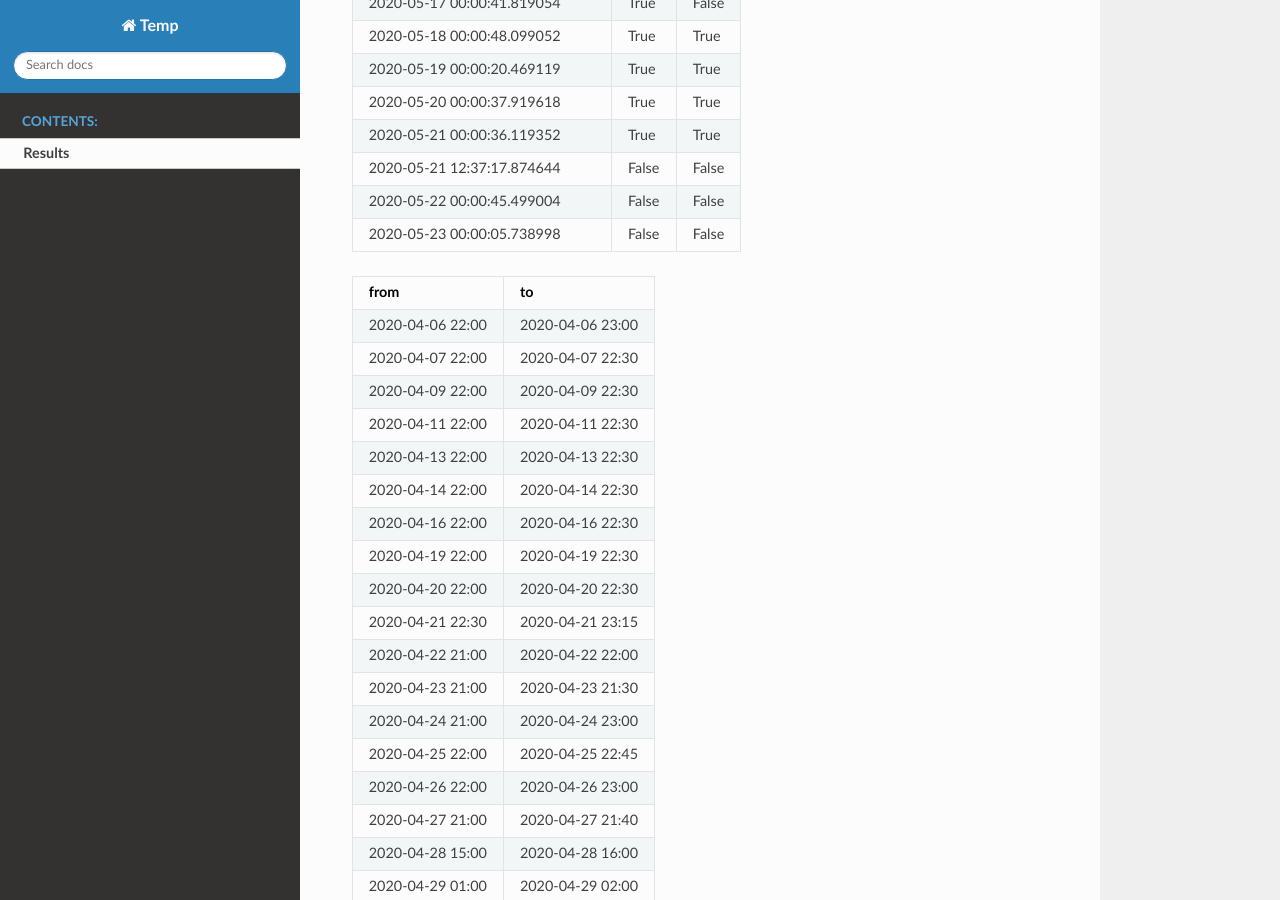
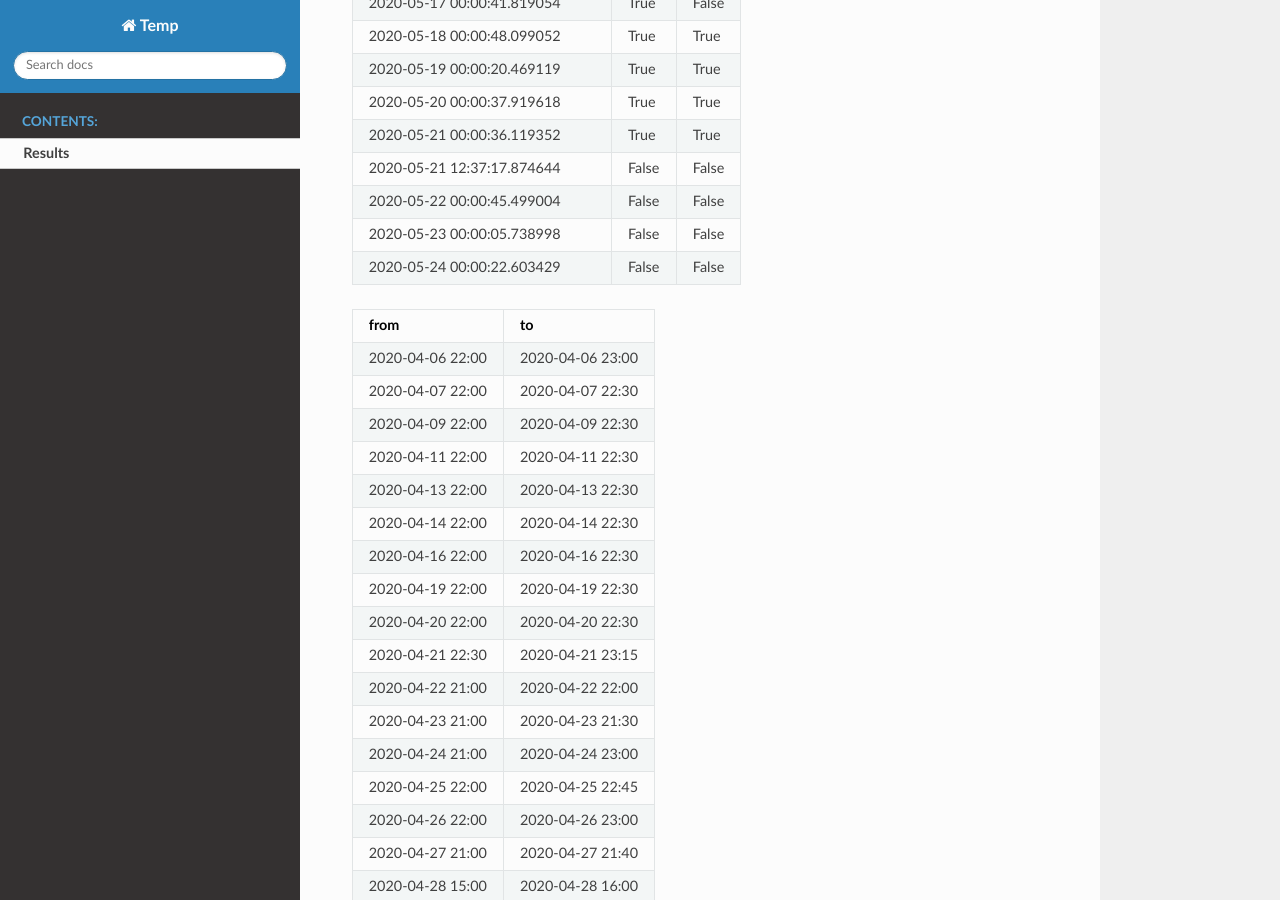
Before and after one commit to shlomow/queries-results, a Sphinx documentation site: the page built from source/results.rst, in a window 1280 px wide and 900 px high, scrolled down 1574 px. Built offline with Sphinx 7.4.7 and the Read the Docs theme 2.0.0, drawn with Linux system fonts in a browser that asks for light colours.

Commit message:
update results

```diff
--- a/source/results.rst
+++ b/source/results.rst
@@ -55,6 +55,7 @@ second experiment: 21.05.2020
    2020-05-21 12:37:17.874644, False, False
    2020-05-22 00:00:45.499004, False, False
    2020-05-23 00:00:05.738998, False, False
+   2020-05-24 00:00:22.603429, False, False
 
 .. csv-table::
    :header: "from", "to"
```
Also changed, not shown: results.json (+1 -1 lines).
